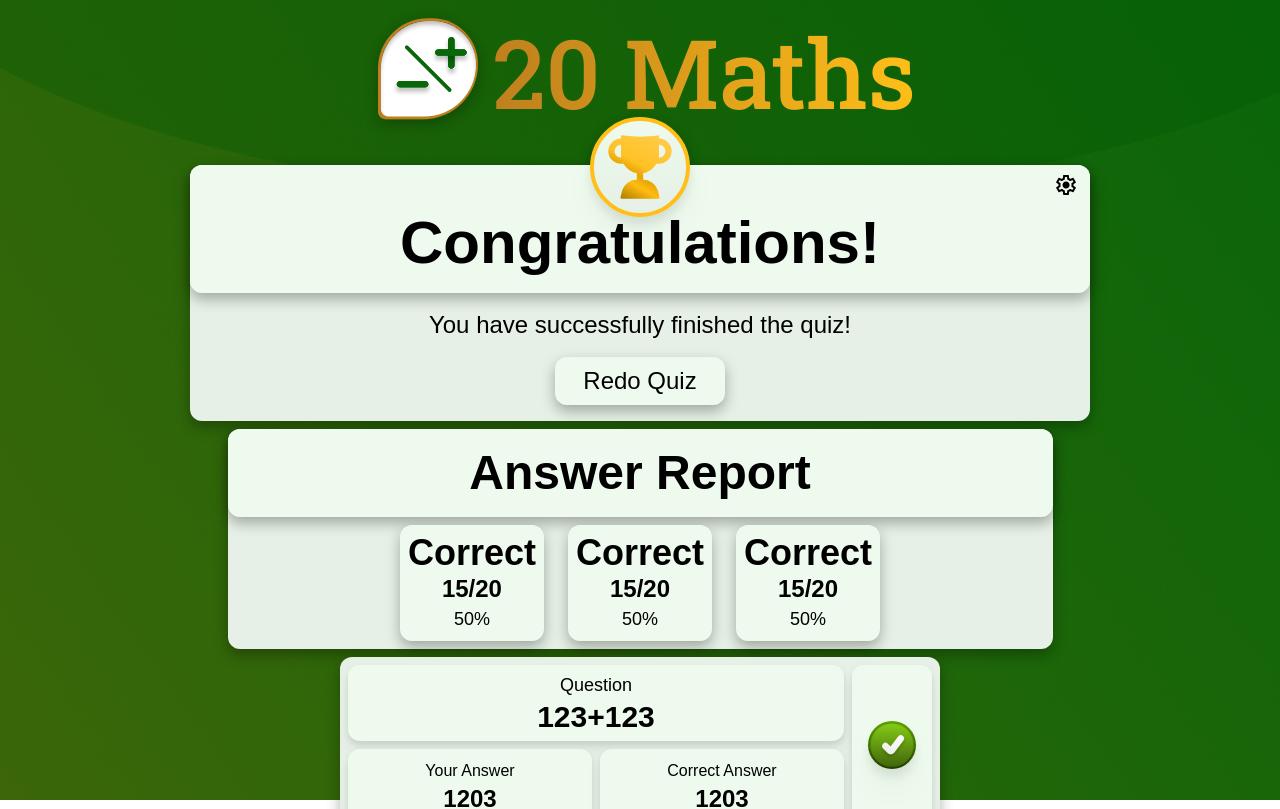
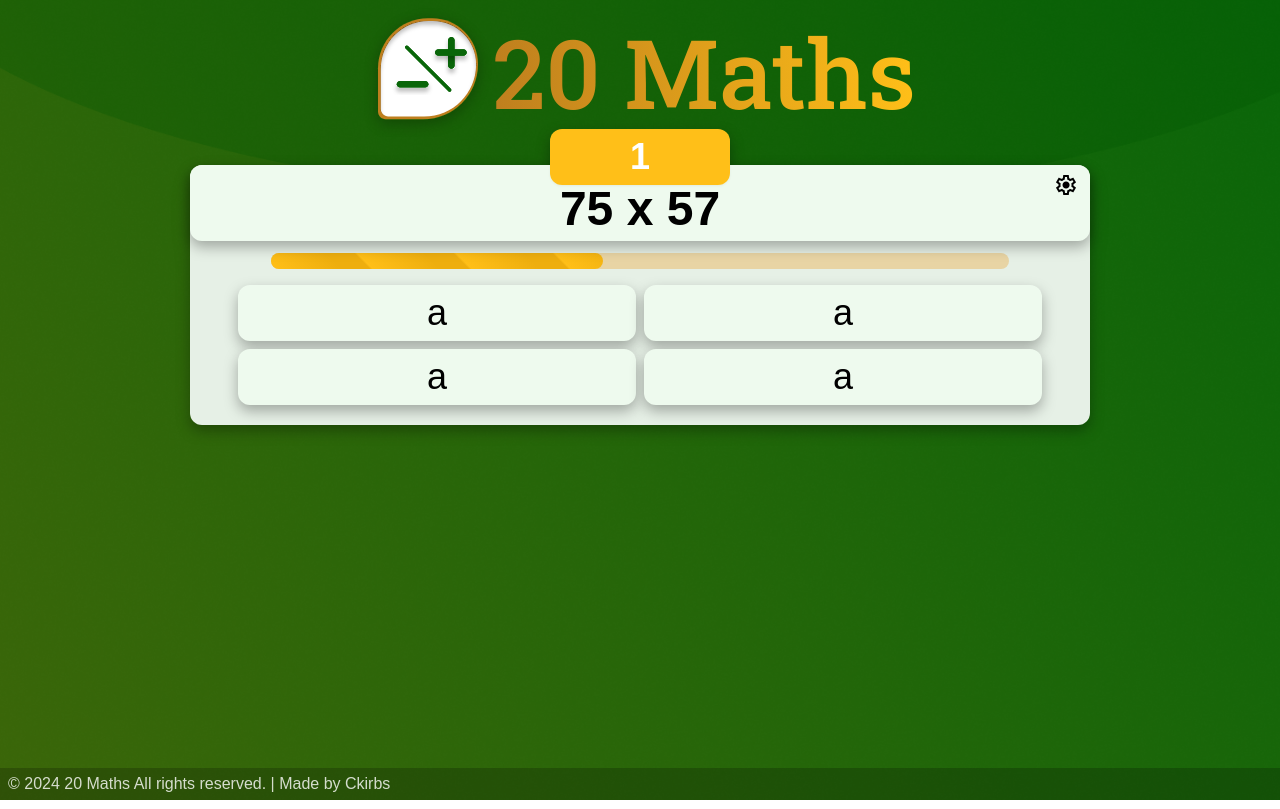
Before and after one commit to Skirbs/20_Math_quiz, a React (Vite) app: page / in a window 1280 px wide. Shown: the top 809 px of the page. Built offline with nearby package versions, Linux system fonts and the light colour scheme; a web font is replaced by a local one.

Commit message:
Added Generate Question Functionality

```diff
--- a/src/App.jsx
+++ b/src/App.jsx
@@ -8,8 +8,8 @@ function App() {
     <div className="flex flex-col justify-start min-h-screen">
       <main>
         <Header />
-        {/* <Quiz /> */}
-        <Finished />
+        <Quiz />
+        {/* <Finished /> */}
       </main>
       <Footer />
     </div>
--- a/src/components/Finished.jsx
+++ b/src/components/Finished.jsx
@@ -85,6 +85,9 @@ function ReportElem({answerState}) {
   return (
     <div className="card report-elem">
       <div className="card report-question">
+        <p className="absolute top-1 left-4">
+          <span className="font-bold">Q</span>. 1
+        </p>
         <p>Question</p>
         <p>123+123</p>
       </div>
--- a/src/components/Quiz.jsx
+++ b/src/components/Quiz.jsx
@@ -1,13 +1,18 @@
 // ? This component objective is to ask the user math questions
 // ? It then gives 4 choices. each are similar to eachother but only 1 is correct
 
+import {useEffect, useRef} from "react";
 import SettingButton from "./SettingButton";
 
 // ? However each question have a time limit.
+
 export default function Quiz() {
+  const digitsPerTerm = useRef(parseInt(localStorage.getItem("digitsPerTerm")) || 2);
+  const operation = useRef(localStorage.getItem("operation") || "mixed");
+
   return (
     <div className="card quiz-div">
-      <Question />
+      <Question digitsPerTerm={digitsPerTerm.current} operation={operation.current} />
       <AnswerDiv />
       <QuizHeader />
     </div>
@@ -16,10 +21,45 @@ export default function Quiz() {
 
 // * <- Main Components -> * //
 
-function Question() {
+function Question({digitsPerTerm, operation}) {
+  const max = parseInt("9".repeat(digitsPerTerm));
+  const min = 1 * 10 ** (digitsPerTerm - 1);
+
+  let first_number = Math.floor(Math.random() * (max - min + 1) + min);
+  let second_number = Math.floor(Math.random() * (max - min + 1) + min);
+
+  let answer;
+
+  if (operation === "mixed") {
+    const operationList = ["+", "-", "x", "÷"];
+    operation = operationList[Math.floor(Math.random() * operationList.length)];
+  }
+
+  switch (operation) {
+    case "+":
+      answer = first_number + second_number;
+      break;
+    case "-":
+      answer = first_number - second_number;
+      break;
+
+    case "x":
+      answer = first_number * second_number;
+      break;
+
+    case "÷":
+      const multiplied_answer = first_number * second_number;
+      const original_answer = multiplied_answer / second_number;
+      first_number = multiplied_answer;
+      answer = original_answer;
+      break;
+  }
+
   return (
     <div className="card question-display">
-      <h2>999 + 999</h2>
+      <h2>
+        {first_number} {operation} {second_number}
+      </h2>
       <SettingButton />
     </div>
   );
--- a/src/components/SettingDialog.jsx
+++ b/src/components/SettingDialog.jsx
@@ -19,11 +19,12 @@ export default forwardRef(function SettingDialog(props, ref) {
           </div>
           <div className="setting-option">
             <label htmlFor="operation">Operation</label>
-            <select id="operation" className="w-[50px]">
+            <select id="operation" className="w-[75px]">
               <option value="+">+</option>
               <option value="-">-</option>
-              <option value="/">÷</option>
               <option value="x">×</option>
+              <option value="÷">÷</option>
+              <option value="mixed">mixed</option>
             </select>
           </div>
         </section>
```
